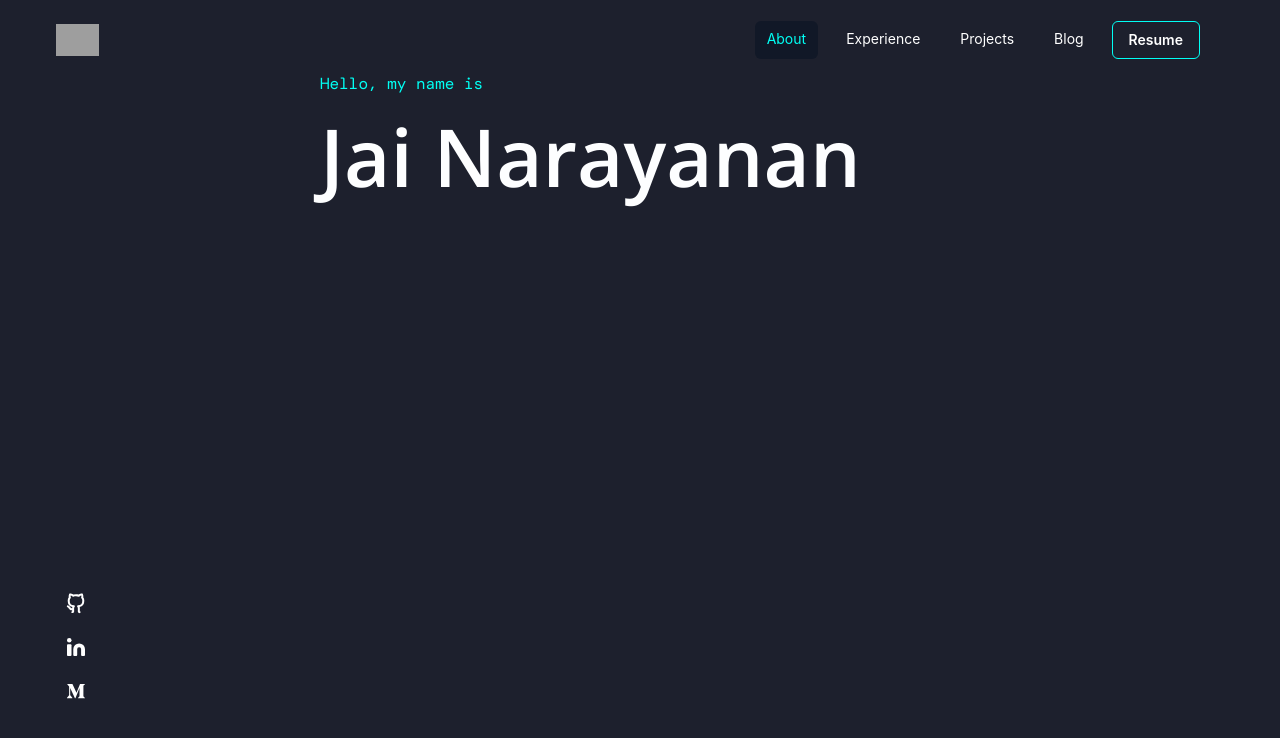
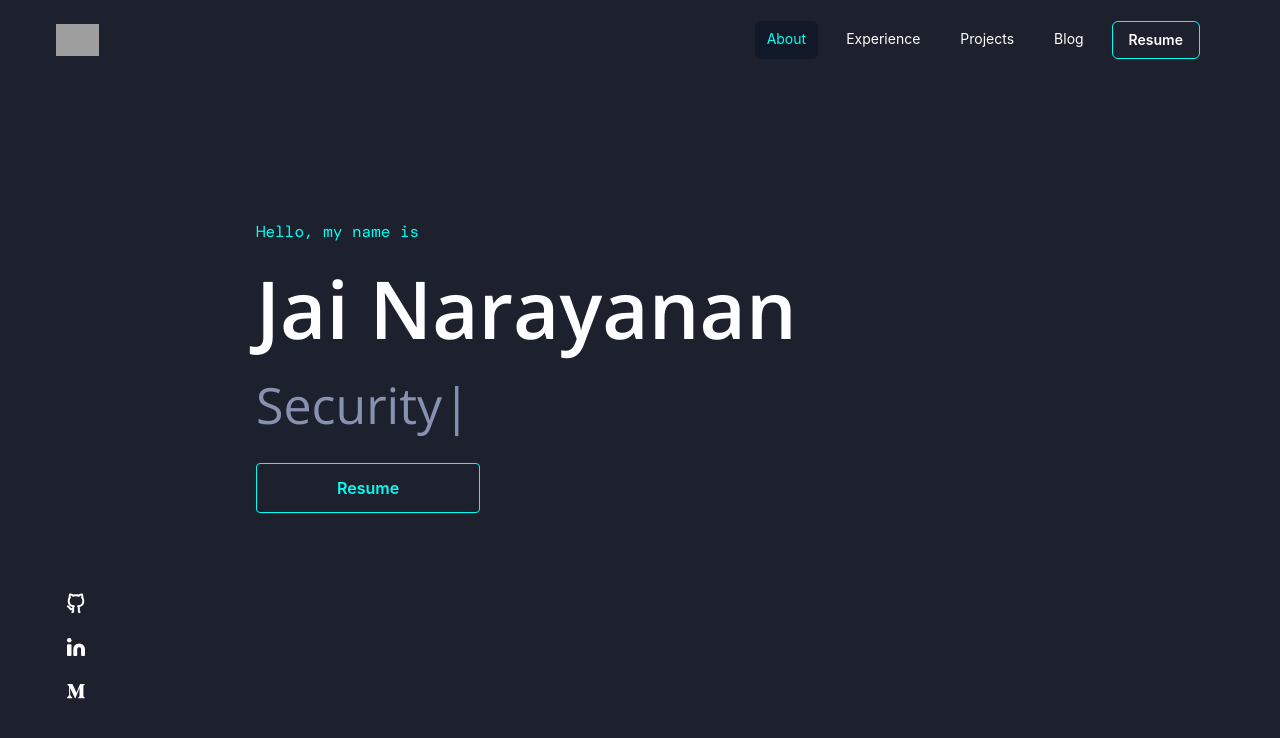
Before and after one commit to JaiNarayanan/JaiNarayanan.github.io, a React (Create React App) app: page / in a window 1280 px wide. Shown: the top 738 px of the page. Built offline with nearby package versions, Linux system fonts and the light colour scheme; grey boxes are pictures that could not be loaded; some icons are missing; a web font is replaced by a local one.

Commit message:
homepage complete

```diff
--- a/src/App.js
+++ b/src/App.js
@@ -10,7 +10,7 @@ const Portfolio = () => {
       <div className="bg-primary-gray min-h-[100vh]">
         <Navbar />
         <IconBar />
-        <div id="content" className="h-[100%] px-[25%]">
+        <div id="content" className="h-[100%] px-[20%]">
           <Home />
           {/* <Biography />   */}
         </div>
--- a/src/components/Home.js
+++ b/src/components/Home.js
@@ -1,15 +1,39 @@
 import { Fragment } from 'react'
 import profile from '../assets/me2.png'
+import Typewriter from 'typewriter-effect';
 
 const Navbar = () => {
+
+  // new Typewriter('#typewriter', {
+  //   strings: ['Hello', 'World'],
+  //   autoStart: true,
+  // });
+
   return (
     <>
-        <section className="h-screen">
-            <div className="text-primary-orange font-mono">
+        <section className="h-screen flex ">
+          <div className='my-36'>
+            <div className="text-primary-orange font-mono leading-loose">
               Hello, my name is
             </div>
-            <div className="text-secondary-white font-open_sans font-semibold	text-[80px]">
+            <div className="text-secondary-white font-open_sans font-semibold	text-[80px] leading-normal">
               Jai Narayanan
+            </div>
+            <div className="text-secondary-gray font-open_sans	text-[50px]">
+              <Typewriter
+                onInit={(typewriter) => {
+                  typewriter.typeString('Student')
+                    .pauseFor(2000)
+                    .deleteAll()
+                    .typeString('Security Enthusiast')
+                    .pauseFor(2000)
+                    .deleteAll()
+                    .typeString('Software Engineer')
+                    .start();
+                }}
+              />
+            </div>
+            <button className='mt-5 py-3 px-20 bg-transparent hover:bg-gray-700 text-primary-orange font-semibold border border-primary-orange rounded'>Resume</button>
             </div>
         </section>
     </>
--- a/src/components/Navbar.js
+++ b/src/components/Navbar.js
@@ -7,7 +7,7 @@ const navigation = [
   { name: 'Experience', href: '#', current: false },
   { name: 'Projects', href: '#', current: false },
   { name: 'Blog', href: '#', current: false },
-  { name: 'Resume', props: {class: "bg-transparent hover:bg-primary-orange  font-semibold hover:text-white py-2 px-4 border border-primary-orange rounded"}, href: '#', current: false },
+  { name: 'Resume', props: {class: "bg-transparent font-semibold py-2 px-4 border border-primary-orange rounded"}, href: '#', current: false },
 ]
 
 function classNames(...classes) {
--- a/tailwind.config.js
+++ b/tailwind.config.js
@@ -18,6 +18,8 @@ module.exports = {
         },
         'secondary':{
           'white': '#FDFEFF',
+          'gray': '#8892B0',
+          // 8892B0
         }
       }
     },
```
